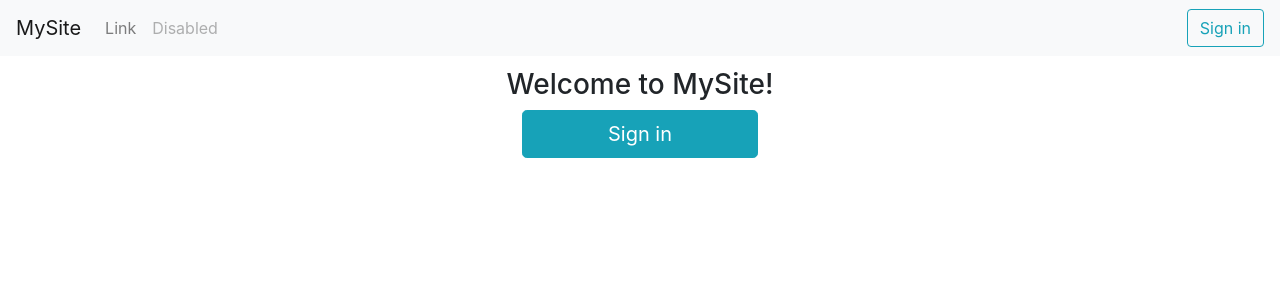
After one commit to TakuyaSuenaga/django-email-authenticate, a Django app: page /welcome/ in a window 1280 px wide. The commit adds this page. Shown: the top 300 px of the page. Run offline with Django 4.2, Linux system fonts and the light colour scheme; some libraries are stand-ins or nearby versions.

Commit message:
fixed user creation

```diff
--- a/mysite/users/models.py
+++ b/mysite/users/models.py
@@ -44,7 +44,11 @@ class User(AbstractBaseUser):
         unique=True,
         help_text="We'll never share your email with anyone else."
     )
-    name = models.CharField(max_length=200)
+    name = models.CharField(
+        verbose_name='name',
+        max_length=150,
+        help_text="Required. 150 characters or fewer. Letters, digits and @/./+/-/_ only."
+    )
     is_active = models.BooleanField(default=True)
     is_admin = models.BooleanField(default=False)
 
--- a/mysite/users/templates/signup.html
+++ b/mysite/users/templates/signup.html
@@ -17,7 +17,6 @@
         {% render_field form.name %}
         {% render_field form.password1 %}
         {% render_field form.password2 %}
-        {% render_field form.username %}
         <div class="d-grid gap-2 col-8 mx-auto">
             <button type="submit" class="btn btn-info btn-lg btn-block">Sign up</button>
         </div>
--- /dev/null
+++ b/mysite/users/templates/welcome.html
@@ -0,0 +1,14 @@
+{% extends 'base.html' %}
+
+{% block contents %}
+<div class="container-fluid home-max-width">
+    <div class="row">
+        <div class="col px-0">
+            <h3 class="text-center">Welcome to MySite!</h3>
+            <div class="d-grid gap-2 col-4 mx-auto">
+                <a class="btn btn-info btn-lg btn-block" href="{% url 'users:signin' %}">Sign in</a>
+            </div>
+        </div>
+    </div>
+</div>
+{% endblock %}
--- a/mysite/users/urls.py
+++ b/mysite/users/urls.py
@@ -7,6 +7,7 @@ urlpatterns = [
     path('signin/', SigninView.as_view(), name="signin"),
     path('signout/', SignoutView.as_view(), name="signout"),
     path('signup/', SignupView.as_view(), name="signup"),
+    path('welcome/', WelcomeView.as_view(), name="welcome"),
     path('change_password/', ChangePasswordView.as_view(), name="change_password"),
     path('change_password_done/', ChangePasswordDoneView.as_view(), name="change_password_done"),
 ]
--- a/mysite/users/views.py
+++ b/mysite/users/views.py
@@ -1,7 +1,8 @@
-from django.urls import reverse_lazy
+from django.shortcuts import redirect
+from django.urls import reverse_lazy, reverse
 from django.contrib.auth.views import (
     LoginView, LogoutView, PasswordChangeDoneView, PasswordChangeView)
-from django.views.generic import CreateView
+from django.views.generic import CreateView, TemplateView
 from django.contrib.auth.mixins import LoginRequiredMixin
 
 from .models import User
@@ -22,7 +23,16 @@ class SignupView(CreateView):
     template_name = 'signup.html'
     model = User
     form_class = SignupForm
-    success_url = reverse_lazy('home')
+    success_url = reverse_lazy('users:welcome')
+
+    def dispatch(self, request, *args, **kwargs):
+        if request.user.is_authenticated:
+            return redirect(reverse('home'))
+        return super().dispatch(request, *args, **kwargs)
+
+
+class WelcomeView(TemplateView):
+    template_name = 'welcome.html'
 
 
 class ChangePasswordView(LoginRequiredMixin, PasswordChangeView):
```
Also changed, not shown: mysite/users/admin.py (+3 -21 lines).
